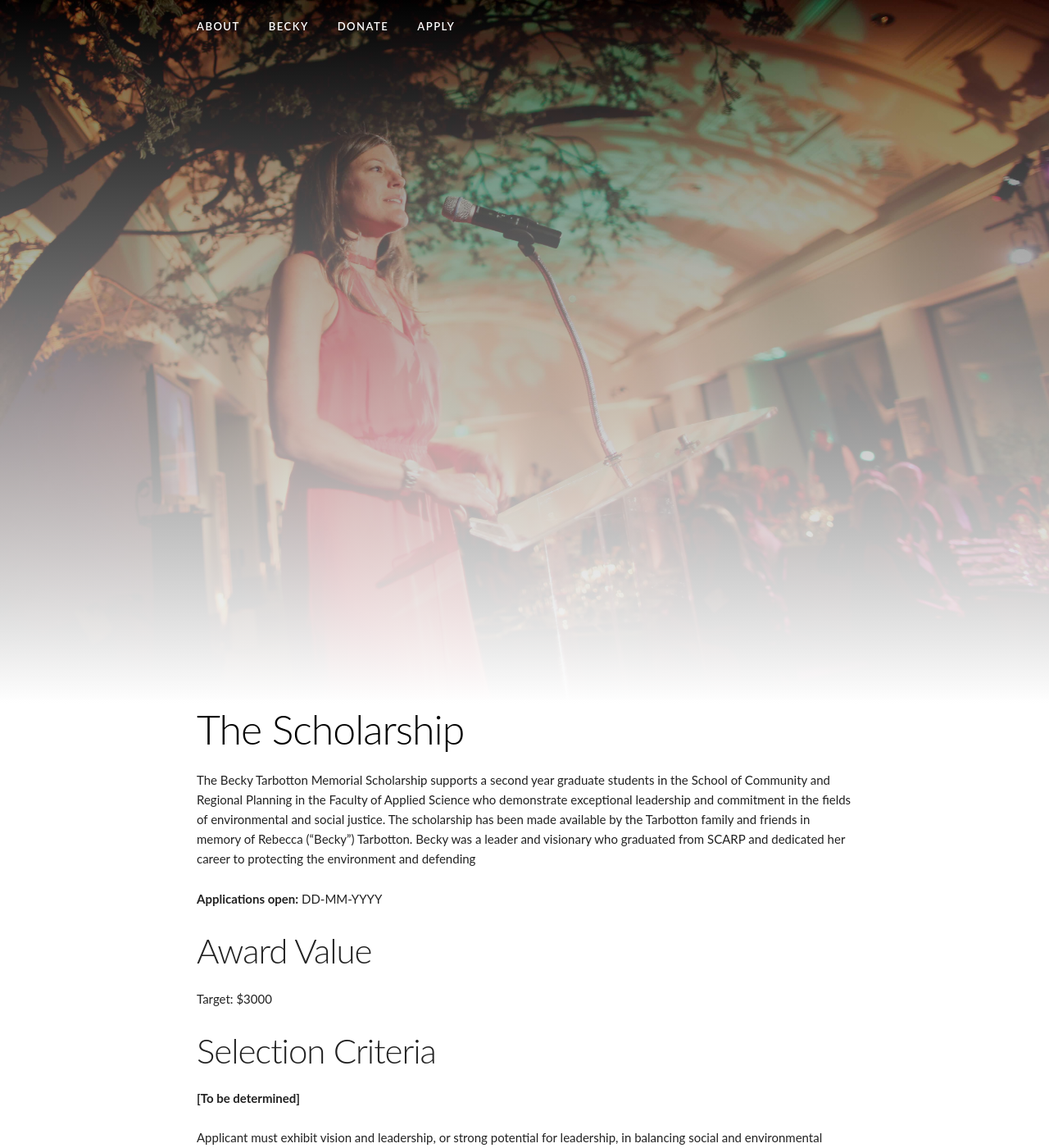
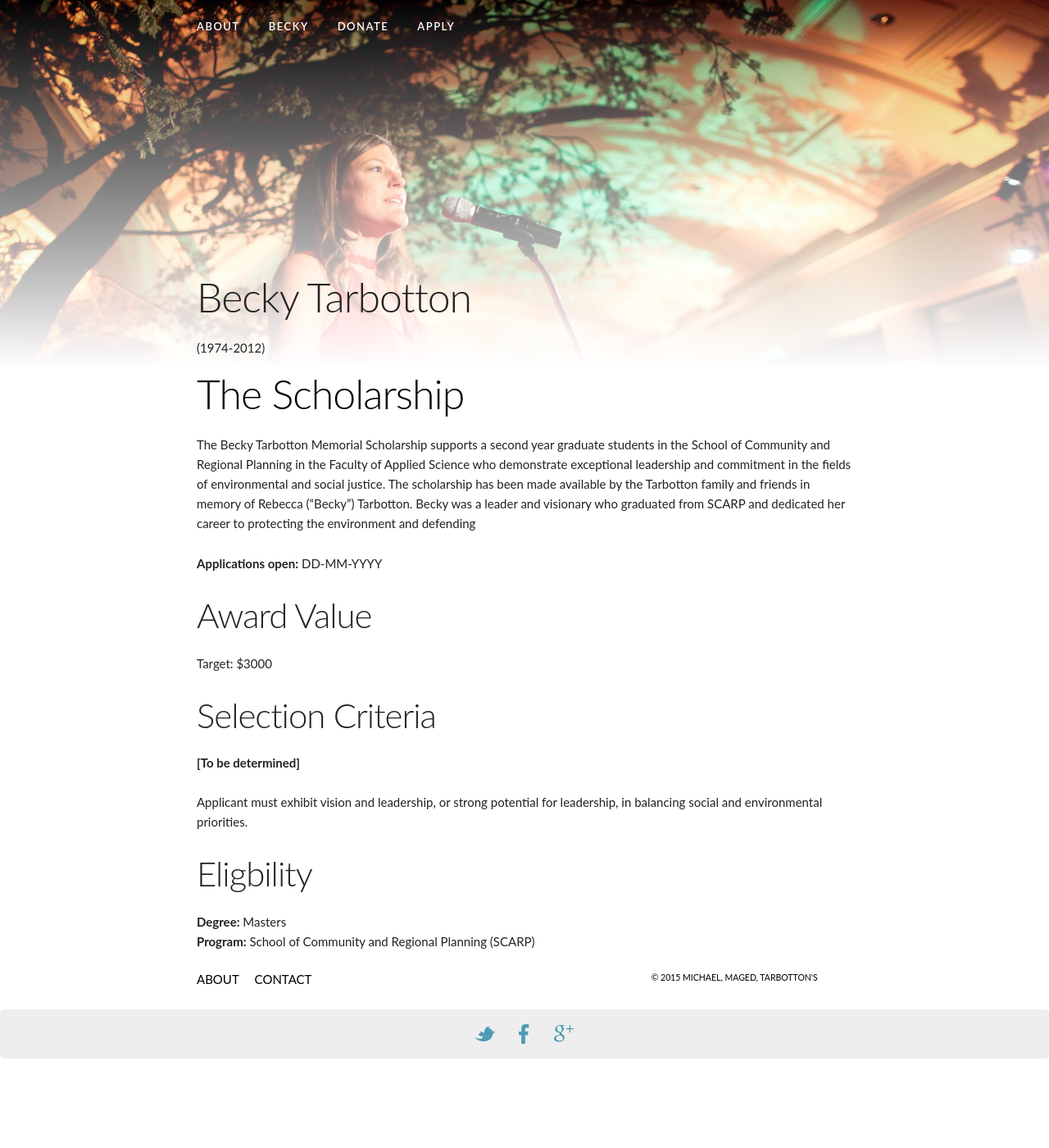
Before and after one commit to tsunamiCam/cameron-personal, a Jekyll site: the page built from about/index.html, in a window 1280 px wide and 1400 px high. Shown: the whole window at 82% size. Built offline with Jekyll 4.4.1, drawn with Linux system fonts in a browser that asks for light colours; nearby versions of some CDN libraries.

Commit message:
Adjustments to the header figure

```diff
--- a/about/index.html
+++ b/about/index.html
@@ -1,5 +1,5 @@
 ---
-layout: default
+layout: default2
 ---
   <!-- Benefits
   ================================================== -->
--- a/becky/index.html
+++ b/becky/index.html
@@ -18,12 +18,6 @@
 </blockquote>
 
 <p> Becky earned a bachelor’s degree from McGill University before taking her Master’s degree at the School of Community and Regional Planning at UBC. She was an exceptional student at SCARP and distinguished herself through her principles, passion, activism, and zest for life. Becky was a natural born leader and served as President of the Planning School Association while at SCARP. She was never one to shy away from a spirited debate on the most pressing environmental and human rights topics of the day. Her academic achievements at SCARP culminated in her thesis research on the impacts of globalization on traditional food and farming systems and the growing movement of resistance and renewal against these forces. </p>
-
-
-
-
-
-
 
 <p> In 2010, Becky became the first female executive director of the US based Rainforest Action Network (RAN) in its 27 year history. Under her leadership, RAN achieved tremendous victories in preserving endangered rainforests and the rights of their indigenous inhabitants. She helped to architect the most significant agreement in the history of the organization: a landmark policy by Disney Entertainment that redefined how the company purchases and uses paper in order to protect endangered rainforests. Prior to becoming Executive Director, Becky led RAN's Global Finance Campaign against some of the nation’s most powerful private financial institutions to successfully negotiate a sector-wide bank policy statement known as the Carbon Principles. The policy put limits on the financing of new coal-fired power plants, which created a pivotal moment in the battle to curtail the construction of 200 planned new coal plants in the US. In her first years at RAN, she helped lead an effort to persuade major banks, including Bank of America and Wells Fargo, to stop lending money to companies that mine coal by removing the tops of mountain in Appalachia. </p>
 
--- a/css/custom_CJT.css
+++ b/css/custom_CJT.css
@@ -486,7 +486,7 @@
     background-size: cover;
     background-attachment: scroll;
     width: relative;
-    height:80vh;
+    height:50vh;
     padding-bottom: 0;
     margin-bottom: 0;
 
```
